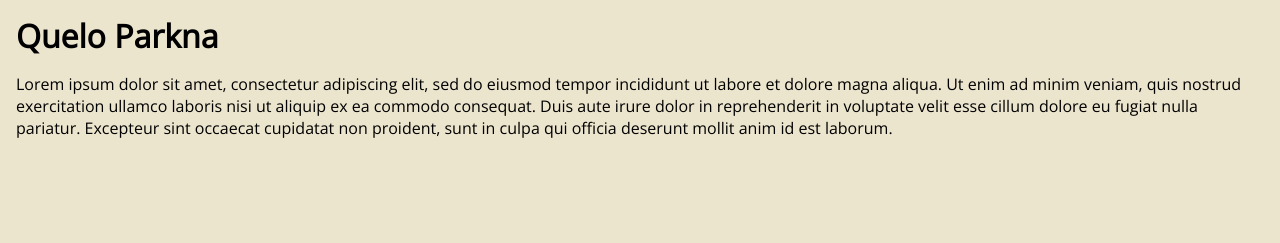
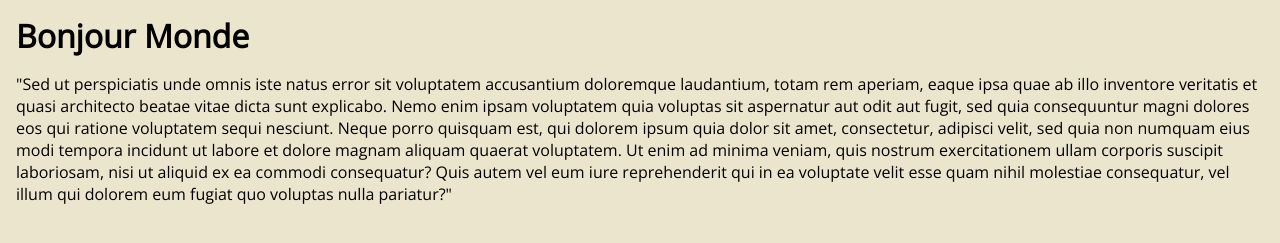
Before and after one commit to svenbot42/coffee-shop, a Gatsby site: page /2021-07-15-quelo-parkna/ in a window 1280 px wide. Shown: the part 81-324 px from the top of the page. Built offline with nearby package versions, Linux system fonts and the light colour scheme; Gatsby itself is replaced by a stand-in of ours.

Commit message:
Update Blog “2021-07-15-quelo-parkna”

```diff
--- a/src/blog/2021-07-15-quelo-parkna.md
+++ b/src/blog/2021-07-15-quelo-parkna.md
@@ -1,5 +1,5 @@
 ---
-title: Quelo Parkna
+title: Bonjour Monde
 date: 2021-07-15T21:59:31.566Z
 ---
-Lorem ipsum dolor sit amet, consectetur adipiscing elit, sed do eiusmod tempor incididunt ut labore et dolore magna aliqua. Ut enim ad minim veniam, quis nostrud exercitation ullamco laboris nisi ut aliquip ex ea commodo consequat. Duis aute irure dolor in reprehenderit in voluptate velit esse cillum dolore eu fugiat nulla pariatur. Excepteur sint occaecat cupidatat non proident, sunt in culpa qui officia deserunt mollit anim id est laborum.
+"Sed ut perspiciatis unde omnis iste natus error sit voluptatem accusantium doloremque laudantium, totam rem aperiam, eaque ipsa quae ab illo inventore veritatis et quasi architecto beatae vitae dicta sunt explicabo. Nemo enim ipsam voluptatem quia voluptas sit aspernatur aut odit aut fugit, sed quia consequuntur magni dolores eos qui ratione voluptatem sequi nesciunt. Neque porro quisquam est, qui dolorem ipsum quia dolor sit amet, consectetur, adipisci velit, sed quia non numquam eius modi tempora incidunt ut labore et dolore magnam aliquam quaerat voluptatem. Ut enim ad minima veniam, quis nostrum exercitationem ullam corporis suscipit laboriosam, nisi ut aliquid ex ea commodi consequatur? Quis autem vel eum iure reprehenderit qui in ea voluptate velit esse quam nihil molestiae consequatur, vel illum qui dolorem eum fugiat quo voluptas nulla pariatur?"
```
